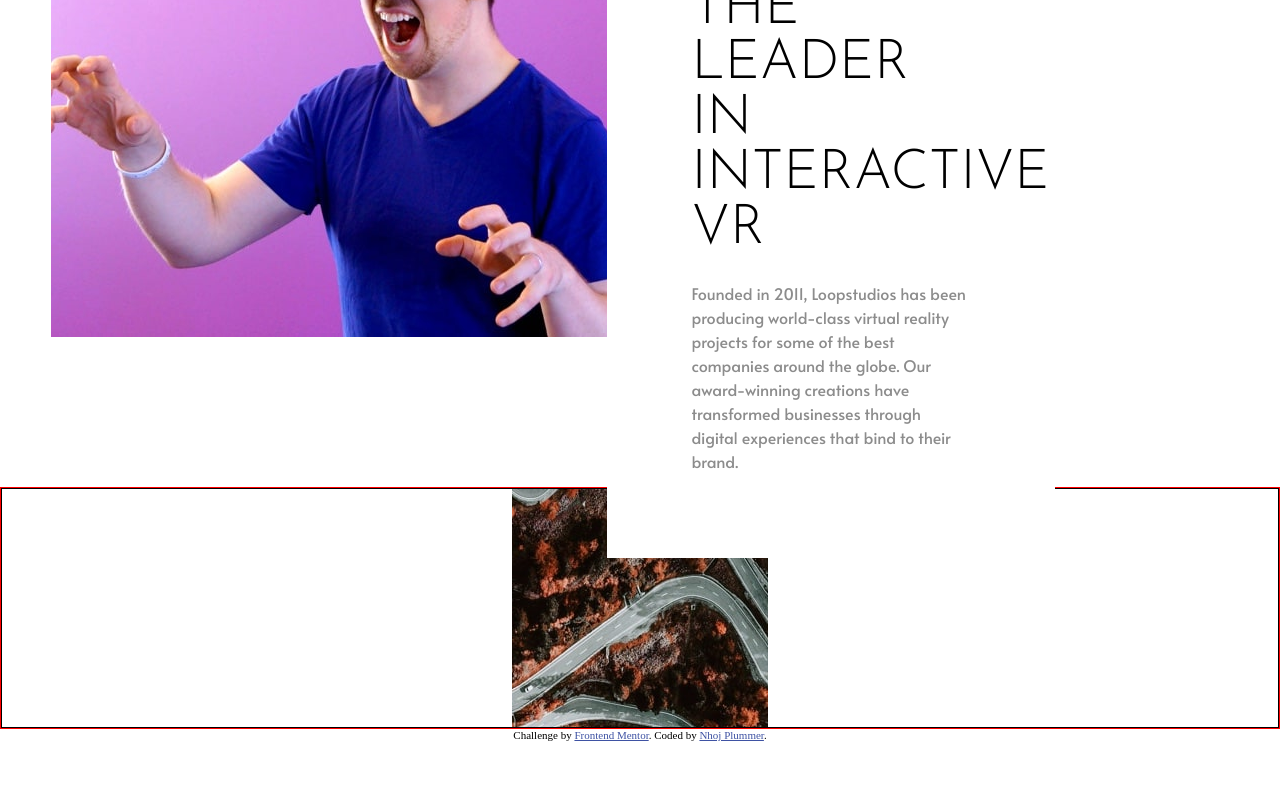
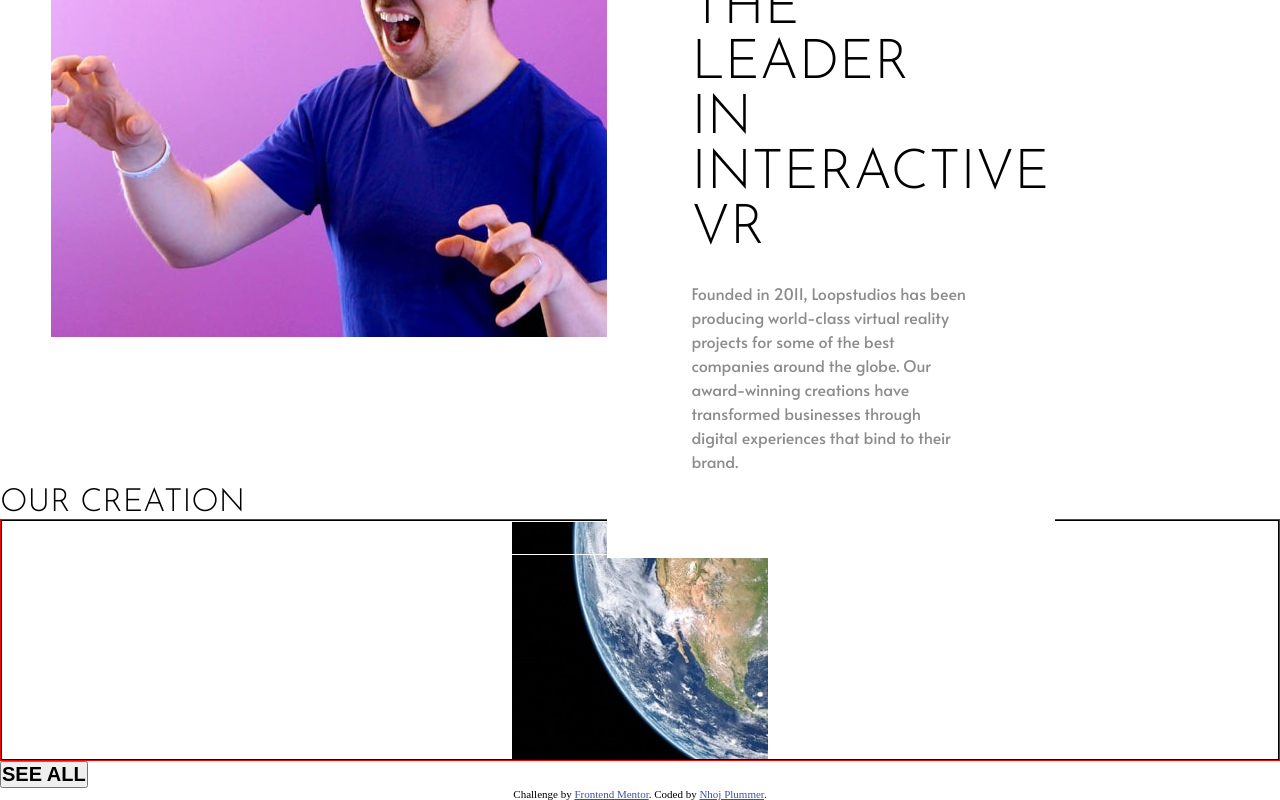
Before and after one commit to Nhoj-Plummer/loopstudio-landing-page, a React (Create React App) app: page / in a window 1280 px wide. Shown: the part 1179-1979 px from the top of the page. Before the commit the page ends 1920 px from the top, so only its background shows below. Built offline with nearby package versions, Linux system fonts and the light colour scheme.

Commit message:
Making progress on challenge

```diff
--- a/src/components/Creation/Creation.css
+++ b/src/components/Creation/Creation.css
@@ -1,14 +1,20 @@
-  /* The hiehgt and withs will be done with the text div these were to find the images being responsive */
+/* The hiehgt and withs will be done with the text div these were to find the images being responsive */
 
 .creation-container {
   border: 1px solid red;
 }
 
-
 .creation-image {
   border: 1px solid;
   background-repeat: no-repeat;
   background-position: center;
+}
+
+.creation-text {
+  font-family: var(--font-family-2);
+  font-weight: 300;
+  color: var(--color-white);
+  border: 1px solid white;
 }
 
 /* Conditional Section */
--- a/src/components/Creation/Creation.js
+++ b/src/components/Creation/Creation.js
@@ -1,11 +1,13 @@
 import React from "react"
 import "./Creation.css"
 
-const Creation = ({imageStyle}) => {
+const Creation = ({imageStyle, text}) => {
   return (
     <div className="creation-container">
       <div className="creation-image" style={imageStyle}>
-        <div className="creation-text"></div>
+        <div className="creation-text">
+          <h1>{text}</h1>
+        </div>
       </div>
     </div>
   )
--- a/src/containers/Section2/Section2.css
+++ b/src/containers/Section2/Section2.css
@@ -0,0 +1,12 @@
+.section2-container {
+
+}
+
+.section2-container h1 {
+  font-family: var(--font-family-2);
+  font-weight: 300;
+}
+
+.section2-container h1 button {
+  font-family: var(--font-family-1);
+}
--- a/src/containers/Section2/Section2.js
+++ b/src/containers/Section2/Section2.js
@@ -1,8 +1,8 @@
 import React, {useState, useEffect} from "react"
 import "./Section2.css"
 import {Creation} from "../../components/componentsindex"
-import {DesktopRoad} from "../../assets/desktop/indexdesktop"
-import {MobileRoad} from "../../assets/mobile/indexmobile"
+import {DesktopEarth} from "../../assets/desktop/indexdesktop"
+import {MobileEarth} from "../../assets/mobile/indexmobile"
 
 function getWindowDimensions() {
   const {innerWidth: width, innerHeight: height} = window
@@ -32,11 +32,17 @@ const Section2 = () => {
 
   const image = "https://media.geeksforgeeks.org/wp-content/uploads/rk.png"
 
-  const graphicStyle1 = {backgroundImage: width > 540 ? `url(${DesktopRoad})` : `url(${MobileRoad})`}
+  const graphicStyle1 = {backgroundImage: width > 540 ? `url(${DesktopEarth})` : `url(${MobileEarth})`}
 
   return (
     <div className="section2-container">
-      <Creation imageStyle={graphicStyle1} />
+      <h1>OUR CREATION</h1>
+      <Creation imageStyle={graphicStyle1} text={"DEEP EARTH"} />
+      <div className="section2-container_mobile-button">
+        <button>
+          <h2>SEE ALL</h2>
+        </button>
+      </div>
     </div>
   )
 }
```
